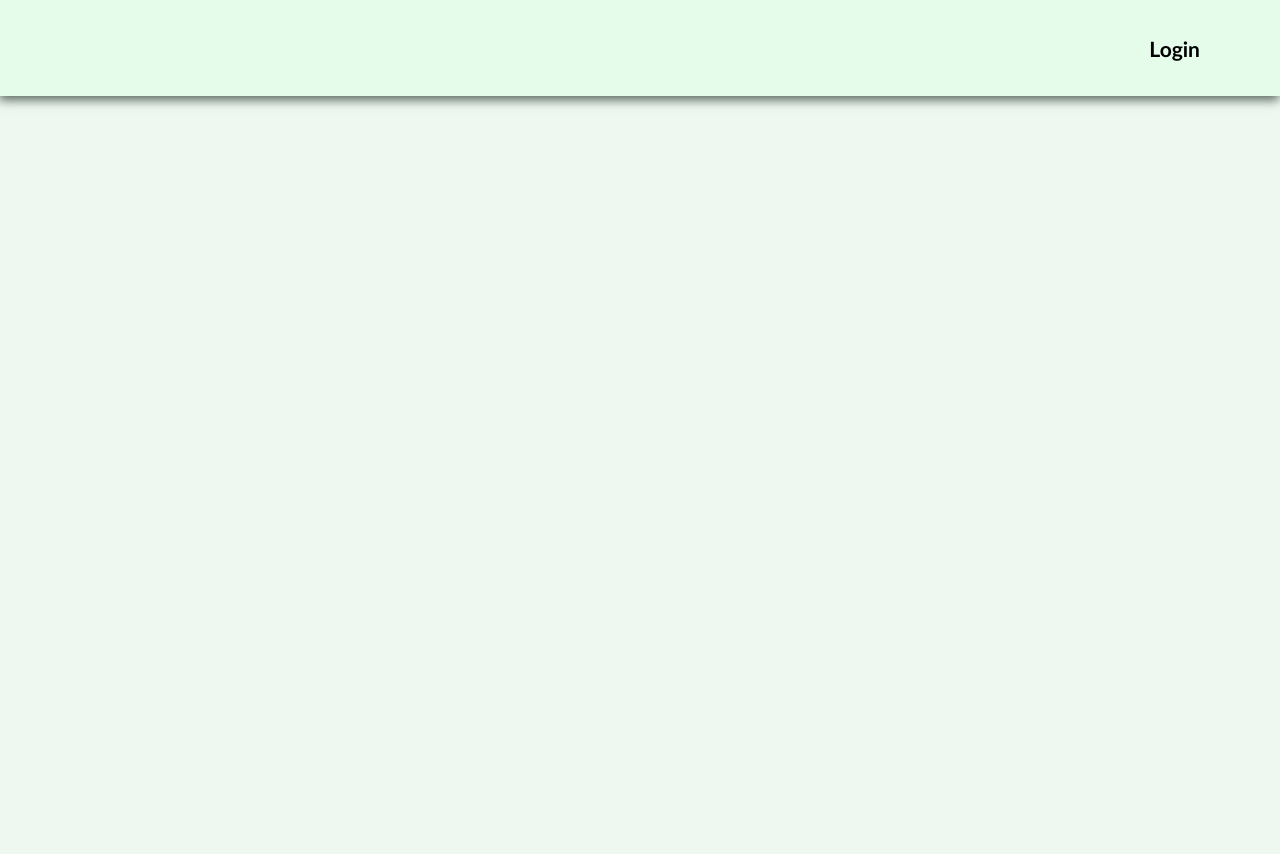
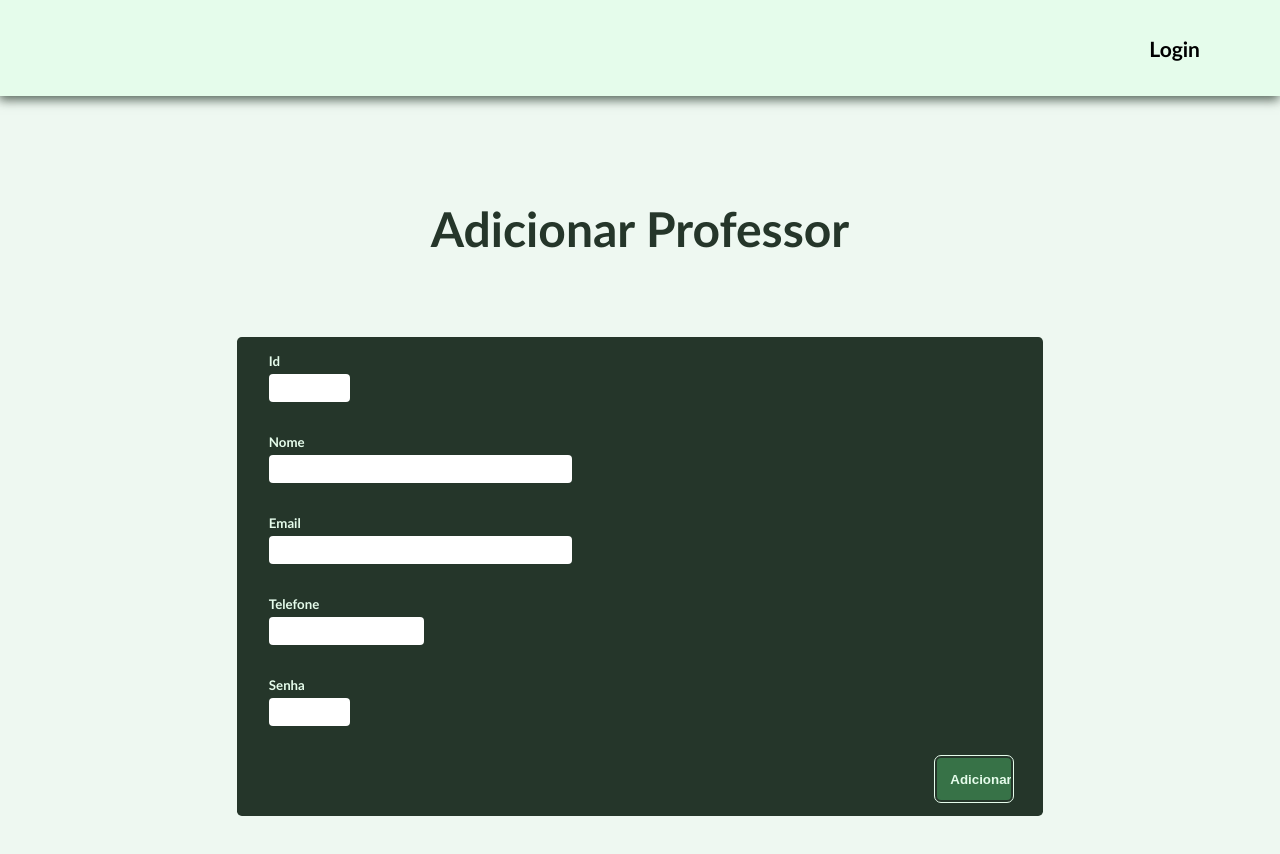
Before and after one commit to jhonicauan/ABP, a React (Vite) app in the folder projetoABP/: page /addprofessores in a window 1280 px wide. Before the commit this address had no page. Shown: the top 854 px of the page. Before the commit the page ends 800 px from the top, so only its background shows below. Built offline with nearby package versions, Linux system fonts and the light colour scheme.

Commit message:
Lista com Rota dinâmica + avanços listagem e edição de professores
A lista estava sempre apontando para editalunos, isso foi ajustado para melhor utilização do componente lista> Além disso houveram avanços pequenos nas telas de professores em geral

```diff
--- a/projetoABP/src/App.jsx
+++ b/projetoABP/src/App.jsx
@@ -5,6 +5,7 @@ import ListAlunosPage from './pages/listAlunosPage/ListAlunosPage'
 import AddAlunosPage from './pages/addAlunosPage/addAlunosPage'
 import EditAlunosPage from './pages/editAlunosPage/editAlunosPage'
 import ListProfessoresPage from './pages/listProfessoresPage/listProfessoresPage'
+import AddProfessoresPage from './pages/addProfessoresPage/addProfessoresPage'
 import EditProfessoresPage from './pages/editProfessoresPage/editProfessoresPage'
 import { BrowserRouter as Router,Route,Routes } from 'react-router-dom'
 import './App.css'
@@ -20,9 +21,11 @@ function App() {
         <Route path='/home' element={<Homepage></Homepage>}/>
         <Route path='/listalunos' element={<ListAlunosPage></ListAlunosPage>}/>
         <Route path='/editalunos/:idAluno' element={<EditAlunosPage></EditAlunosPage>}/>
+        <Route path='/addalunos' element={<AddAlunosPage></AddAlunosPage>}/>
         <Route path='/listprofessores' element={<ListProfessoresPage></ListProfessoresPage>}/>
-        <Route path='/editProfessores/:idProfessores' element={<EditProfessoresPage></EditProfessoresPage>}/>
-        <Route path='addalunos' element={<AddAlunosPage></AddAlunosPage>}/>
+        <Route path='/editProfessores/:idProfessor' element={<EditProfessoresPage></EditProfessoresPage>}/>
+        <Route path='/addprofessores' element={<AddProfessoresPage></AddProfessoresPage>}/>
+
          8c300e98702b15ab77d264125b685f93a9ac6eef
       </Routes>
     </Router>
--- a/projetoABP/src/components/lista/lista.jsx
+++ b/projetoABP/src/components/lista/lista.jsx
@@ -1,14 +1,14 @@
 import './lista.css'
 import edit_icon from './images/edit_icon.png'
 import { Link } from 'react-router-dom'
-export default function Lista({entityList, keyException}) {
+export default function Lista({entityList, keyException, editRoute}) {
     const EntityKeys = Object.keys(entityList[0])
     const Keys = EntityKeys.filter(key => key != 'password' && key != keyException)
     return (
         <div className='list_main_box'>
         <ListHeader keyList={Keys}></ListHeader>
         <div className='list_inner_box'>
-         <ListContent keyList={Keys} entityList={entityList}></ListContent>
+         <ListContent keyList={Keys} entityList={entityList} editRoute={editRoute}></ListContent>
         </div>
 
         </div>
@@ -31,7 +31,7 @@ function ListHeader({keyList}) {
     )
 }
 
-function ListContent({ entityList, keyList }) {
+function ListContent({ entityList, keyList, editRoute }) {
   return (
     <>
       {entityList.map(listItem => (
@@ -43,7 +43,7 @@ function ListContent({ entityList, keyList }) {
             </li>
           ))}
           <li>
-            <Link to={`/editalunos/${listItem.id}`}>
+            <Link to={`${editRoute}/${listItem.id}`}>
               <div className='image_box'>
                 <img src={edit_icon} alt="edit_icon" />
               </div>
--- /dev/null
+++ b/projetoABP/src/pages/addProfessoresPage/addProfessoresPage.css
@@ -0,0 +1,39 @@
+main {
+    display: flex;
+    margin: 0 2rem;
+    justify-content: center;
+    align-items: center;
+    flex-direction: column;
+}
+
+.tittle {
+    color: rgb(37, 54, 42);
+    font-size: 2em;
+}
+
+.edit_box {
+    width: 70%;
+    background-color: rgb(37, 54, 42);
+    border-radius: 0.3em;
+    color: rgb(229, 252, 235);
+    padding: 1em 0;
+    margin: 1em;
+}
+
+.form_box {
+    display: flex;
+    align-items: start;
+    flex-direction: column;
+    padding: 0 2em;
+    justify-content: center;
+    gap: 2em;
+    flex-wrap: wrap;
+}
+
+.buttons_line {
+    display: flex;
+    width: 100%;
+    justify-content: end;
+    gap: 2em;
+    align-items: center;
+}
--- /dev/null
+++ b/projetoABP/src/pages/addProfessoresPage/addProfessoresPage.jsx
@@ -0,0 +1,56 @@
+import './addProfessoresPage.css'
+import Input from '../../components/input/input'
+import Button from '../../components/button/button'
+import { adim } from '../../entities/adm'
+import { useState } from 'react'
+import { useNavigate } from 'react-router-dom'
+
+export default function AddProfessoresPage() {
+    const [professor, setProfessor] = useState({
+        id: '',
+        name: '',
+        idade: '',
+        email: '',
+        senha: '',
+        idSala: ''
+    })
+
+    const navigate = useNavigate()
+
+    const handleChange = (e) => {
+        const key = e.target.id
+        setProfessor(prevProfessor => ({ ...prevProfessor, [key]: e.target.value }))
+    }
+
+    const addEntity = (e) => {
+        e.preventDefault()
+        adim.add('professores', aluno)
+        navigate('/listprofessores')
+    }
+
+    const AddButtonStyle = {
+        width: '10%',
+        backgroundColor: 'rgb(55, 114, 71)',
+        color: 'rgb(229, 252, 235)'
+    }
+
+    return (
+        <main>
+            <div className='tittle'>
+                <h2>Adicionar Professor</h2>
+            </div>
+            <div className='edit_box'>
+                <form className='form_box' onSubmit={addEntity}>
+                    <Input input_label={'Id'} value={professor.id} width={10} onChange={handleChange} id={'id'} />
+                    <Input input_label={'Nome'} value={professor.name} width={40} onChange={handleChange} id={'name'} />
+                    <Input input_label={'Email'} value={professor.email} width={40} onChange={handleChange} id={'email'} />
+                    <Input input_label={'Telefone'} value={professor.telefone} width={20} onChange={handleChange} id={'telefone'} />
+                    <Input input_label={'Senha'} value={professor.senha} width={10} onChange={handleChange} id={'senha'} />
+                    <div className="buttons_line">
+                        <Button buttonText={'Adicionar'} type='submit' style={AddButtonStyle} onclick={addEntity} />
+                    </div>
+                </form>
+            </div>
+        </main>
+    )
+}
--- a/projetoABP/src/pages/editProfessoresPage/editProfessoresPage.jsx
+++ b/projetoABP/src/pages/editProfessoresPage/editProfessoresPage.jsx
@@ -11,12 +11,12 @@ export default function EditProfessoresPage() {
     const navigate = useNavigate();
     const deleteEntity = () => {
         adim.delete('professores', idProfessor)
-        navigate('/listaprofessores')
+        navigate('/listprofessores')
     }
     const updateEntity = (e) => {
         e.preventDefault()
         adim.update('professores', idProfessor, professor)
-        navigate('/listaprofessores')
+        navigate('/listprofessores')
     }
     const handleChange = (e) => {
         const key = e.target.id
@@ -40,7 +40,7 @@ export default function EditProfessoresPage() {
             <form className='form_box' onSubmit={updateEntity}>
                 <Input input_label={'Id'} value={professor.id} width={10} onChange={handleChange} id={'id'}></Input>
                 <Input input_label={'Nome'} value={professor.name} width={40} onChange={handleChange} id={'name'}></Input>
-                <Input input_label={'Telefone'} value={professor.idade} width={11} onChange={handleChange} id={'telefone'}></Input>
+                <Input input_label={'Telefone'} value={professor.idade} width={20} onChange={handleChange} id={'telefone'}></Input>
                 <Input input_label={'Email'} value={professor.email} width={40} onChange={handleChange} id={'email'}></Input>
                 <div className="buttons_line">
                  <Button buttonText={'Salvar'} type='submit' style={SaveButtonStyle} onclick={updateEntity}></Button>
--- a/projetoABP/src/pages/listAlunosPage/ListAlunosPage.jsx
+++ b/projetoABP/src/pages/listAlunosPage/ListAlunosPage.jsx
@@ -9,7 +9,7 @@ export default function ListAlunosPage() {
             <div className='tittle'>
                 <h2>Lista de Alunos</h2>
             </div>
-            <Lista entityList={listAlunos}></Lista>
+            <Lista entityList={listAlunos} editRoute="/editAlunos" />
         </main>
     )
 }
--- a/projetoABP/src/pages/listProfessoresPage/listProfessoresPage.jsx
+++ b/projetoABP/src/pages/listProfessoresPage/listProfessoresPage.jsx
@@ -1,16 +1,15 @@
-import "./ListProfessoresPage.css";
-import { prof } from '../../entities/professor'
+import "./listProfessoresPage.css";
 import Lista from '../../components/lista/lista'
 import { db } from '../../../db'
 
-export default function ListProfessoresPage() {
+export default function listProfessoresPage() {
     const listProfessores = db['professores']
     return (
         <main>
             <div className='tittle'>
                 <h2>Lista de Professores</h2>
             </div>
-            <Lista entityList={listProfessores}></Lista>
+            <Lista entityList={listProfessores} editRoute="/editProfessores" />
         </main>
     )
 }
```
